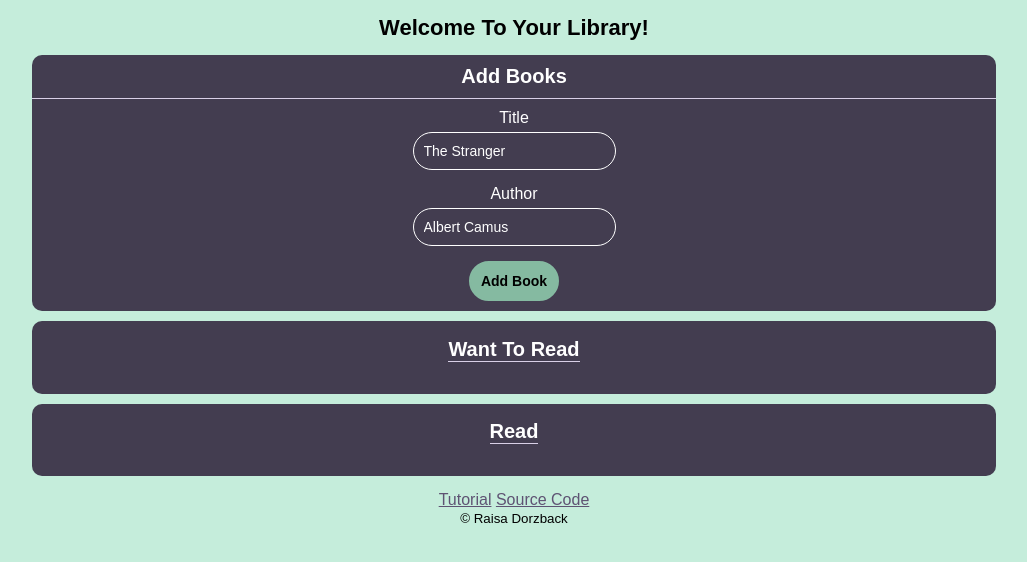
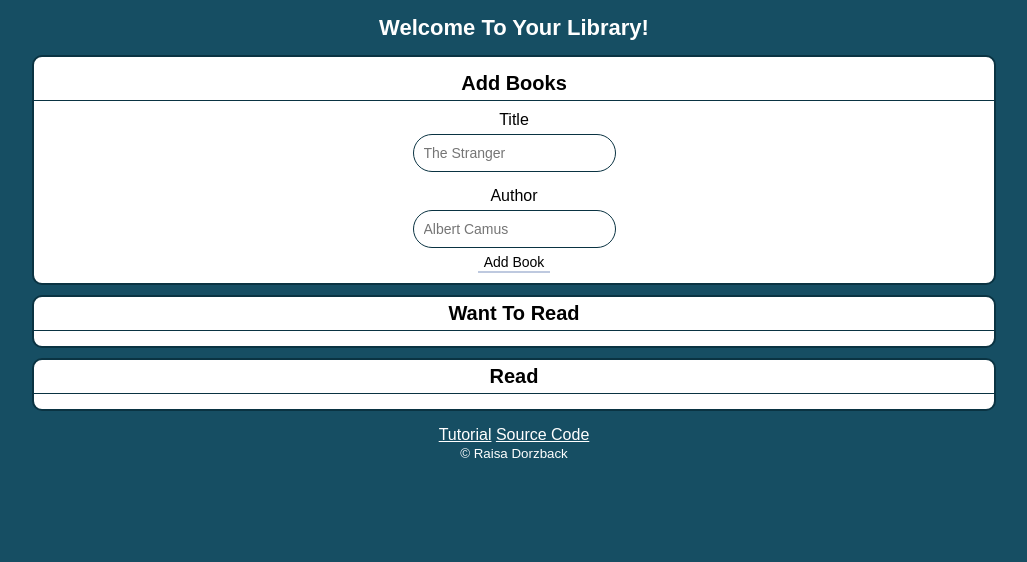
Before and after one commit to raisa-d/library-lite-demo, a Node server app: page / in a window 1280 px wide. Shown: the top 562 px of the page, without its empty margins (126-1153 px from the left). Run offline with Node 20, Linux system fonts and the light colour scheme; data that the repository does not hold is empty; some libraries are stand-ins or nearby versions.

Commit message:
altering styling

```diff
--- a/public/style.css
+++ b/public/style.css
@@ -1,25 +1,25 @@
 html {
     font-family: Arial, Helvetica, sans-serif;
-    background: #c5eddb;
+    background: #164E63;
     font-size: 62.5%;
 }
 
 h1 {
-    color: #000;
+    color: #fff;
     font-size: 2.2rem;
 }
 
 h2 {
     font-size: 2rem;
-    border-bottom: 1px solid #D9D0E7;
+    border-bottom: 0.1rem solid #0A3342;
+    width: 100%;
+    text-align: center;
+    margin: 0;
+    padding: 0.5rem 0;
 }
 
 li {
     font-size: 1.6rem;
-}
-
-html > * {
-    color: #292432;
 }
 
 h1, form {
@@ -29,19 +29,16 @@
 /* BUTTONS */
 
 button, .btn {
-    margin-top: 1rem;
-    background: #85BAA1;
-    padding: 1rem;
-    border: .2rem solid #85BAA1;
+    background: none;
+    border: none;
+    border-radius: 0;
+    border-bottom: .2rem solid #BEC9DF;
     font-size: 1.4rem;
-    border-radius: 2rem;
-    font-weight: bold;
 }
 
     button:hover,.btn:hover {
-        background: #D9D0E7;
-        border-color: #D9D0E7;
         cursor: pointer;
+        border-bottom-color: #164E63;
     }
 
         .btn {
@@ -56,15 +53,9 @@
 
     form, section {
         border-radius: 1rem;
-        background: #433D50;
-        color: white;
-        margin: 1rem 0;
+        background: #fff;
+        border: 0.2rem solid #0A3342;
     }
-
-        form h2 {
-            margin: 0;
-            padding-bottom: 1rem;
-        }
 
 section {
     display: flex;
@@ -80,7 +71,7 @@
 
 li {
     list-style: none;
-    border-bottom: 1px solid white;
+    border-bottom: 1px solid #164e635c;
     padding: 0.5rem 0;
     display: flex;
     align-items: center;
@@ -97,21 +88,13 @@
 }
 
 input {
-    background: #433D50;
-    border: .1rem solid white;
+    border: none;
     border-radius: 2rem;
+    border: 0.1rem solid #0A3342;
     padding: 1rem;
     margin: .5rem 0;
     font-size: 1.4rem;
 }
-
-    input::placeholder {
-        color: #fff;
-    }
-
-    form input {
-        color: white;
-    }
 
     /* FOOTER */
     footer {
@@ -122,12 +105,12 @@
     }
 
         /* LINKS */
-        a {
-            color: #5e5373;
+        a, small {
+            color: #fff;
         }
 
         a:hover {
-            color: #292432;
+            color: #ccc;
         }
 
 
--- a/server.js
+++ b/server.js
@@ -64,7 +64,6 @@
         author: request.body.author,
         read: false
       });
-      console.log(result);
       response.redirect('/');
     } catch(err) {
       console.error(`Could not add book: ${err}`);
--- a/views/index.ejs
+++ b/views/index.ejs
@@ -35,8 +35,8 @@
                 if(book.read === false) { %>
                     <li>
                         <%= book.title %> by <%= book.author %>
-                        <input type="button" class="delete btn" value="DELETE"></input>
-                        <input type="button" class="mark-read btn" value="MARK READ"></input>
+                        <input type="button" class="delete btn" value="Delete"></input>
+                        <input type="button" class="mark-read btn" value="Mark Read"></input>
                     </li>
                 <% }
             } %>
@@ -50,8 +50,8 @@
                 if(book.read === true) { %>
                     <li>
                         <%= book.title %> by <%= book.author %>
-                        <input type="button" class="delete btn" value="DELETE"></input>
-                        <input type="button" class="mark-unread btn" value="MARK UNREAD"></input>
+                        <input type="button" class="delete btn" value="Delete"></input>
+                        <input type="button" class="mark-unread btn" value="Mark Unread"></input>
                     </li>
                 <% }
             } %>
```
